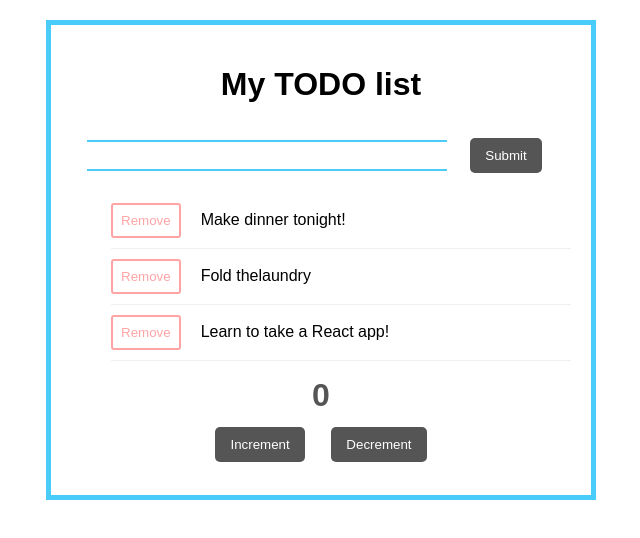
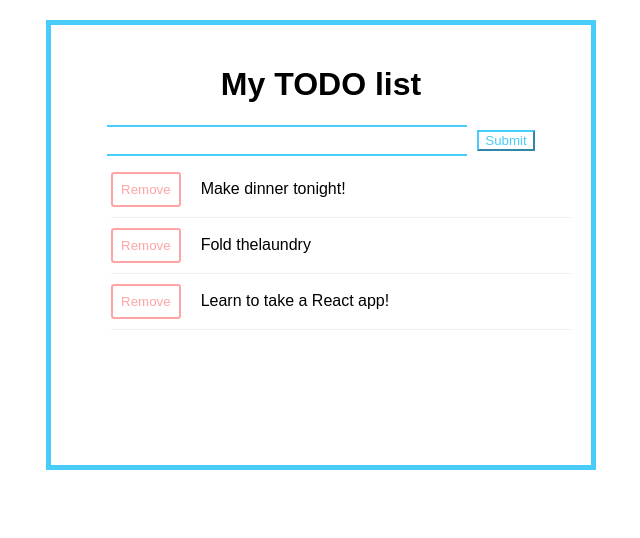
Before and after one commit to ton9q/todo-list, a React (Create React App) app: page / in a window 1280 px wide. Shown: the top 538 px of the page, without its empty margins (319-959 px from the left). Built offline with nearby package versions, Linux system fonts and the light colour scheme.

Commit message:
delete: delete feat example inc/dec

```diff
--- a/src/App.jsx
+++ b/src/App.jsx
@@ -6,7 +6,6 @@ import './App.css';
 import Header from './components/header/Header';
 import TodoItem from './components/todoItem/TodoItem';
 import TodoInput from './components/todoInput/TodoInput';
-import EnchancedCounter from './containers/EnchancedCounter';
 
 const SortableItem = SortableElement(({todo, remove}) =>
   <li>
@@ -72,7 +71,6 @@ class App extends Component {
         <Header />
         <TodoInput addTodo={this.addTodo} />
         <SortableList todos={this.state.todos} onSortEnd={this.onSortEnd} remove={this.removeTodo} />
-        <EnchancedCounter />
       </div>
     );
   }
--- a/src/components/counter/Counter.css
+++ /dev/null
@@ -1,15 +0,0 @@
-.btn {
-  padding: 10px 15px;
-  background: #555;
-  color: white;
-  border-radius: 5px;
-  margin: 1em;
-  border: none;
-  outline: none;
-}
-
-.count {
-  font-size: 2em;
-  font-weight: 800;
-  color: #555;
-}
--- a/src/components/counter/Counter.jsx
+++ /dev/null
@@ -1,12 +0,0 @@
-import React from 'react';
-
-import './Counter.css';
-
-export const Counter = (props) => (
-  <div>
-    <span className="count">{props.Counter.count}</span>
-    <br/>
-    <button className="btn" onClick={() => props.increment()}>Increment</button>
-    <button className="btn" onClick={() => props.decrement()}>Decrement</button>
-  </div>
-)
--- a/src/constants/ActionTypes.js
+++ /dev/null
@@ -1,2 +0,0 @@
-export const INCREMENT = "INCREMENT";
-export const DECREMENT = "DECREMENTS";
--- a/src/containers/enchancedCounter.js
+++ /dev/null
@@ -1,23 +0,0 @@
-import {connect} from 'react-redux';
-
-import {Counter} from '../components/counter/Counter';
-import {INCREMENT, DECREMENT} from '../constants/ActionTypes';
-
-const mapDispatchToProps = (dispatch) => {
-  return ({
-    increment() {
-      dispatch({type: INCREMENT});
-    },
-    decrement() {
-      dispatch({type: DECREMENT});
-    }
-  });
-};
-
-const mapStateToProps = (state) => {
-  return {
-    Counter: state.Counter
-  };
-};
-
-export default connect(mapStateToProps, mapDispatchToProps)(Counter);
--- a/src/reducers/Index.js
+++ b/src/reducers/Index.js
@@ -1,7 +1,4 @@
 import {combineReducers} from 'redux';
 
-import Counter from './Counters';
-
 export default combineReducers({
-  Counter
 });
--- a/src/reducers/counters.js
+++ /dev/null
@@ -1,24 +0,0 @@
-import {INCREMENT, DECREMENT} from '../constants/ActionTypes';
-
-const initialState = {
-  count: 0
-};
-
-export default (state = initialState, action) => {
-  switch(action.type) {
-    case INCREMENT:
-      return {
-        ...state,
-        count: state.count + 1
-      };
-
-    case DECREMENT:
-      return {
-        ...state,
-        count: state.count - 1
-      };
-
-    default:
-      return {...state};
-  }
-};
```
